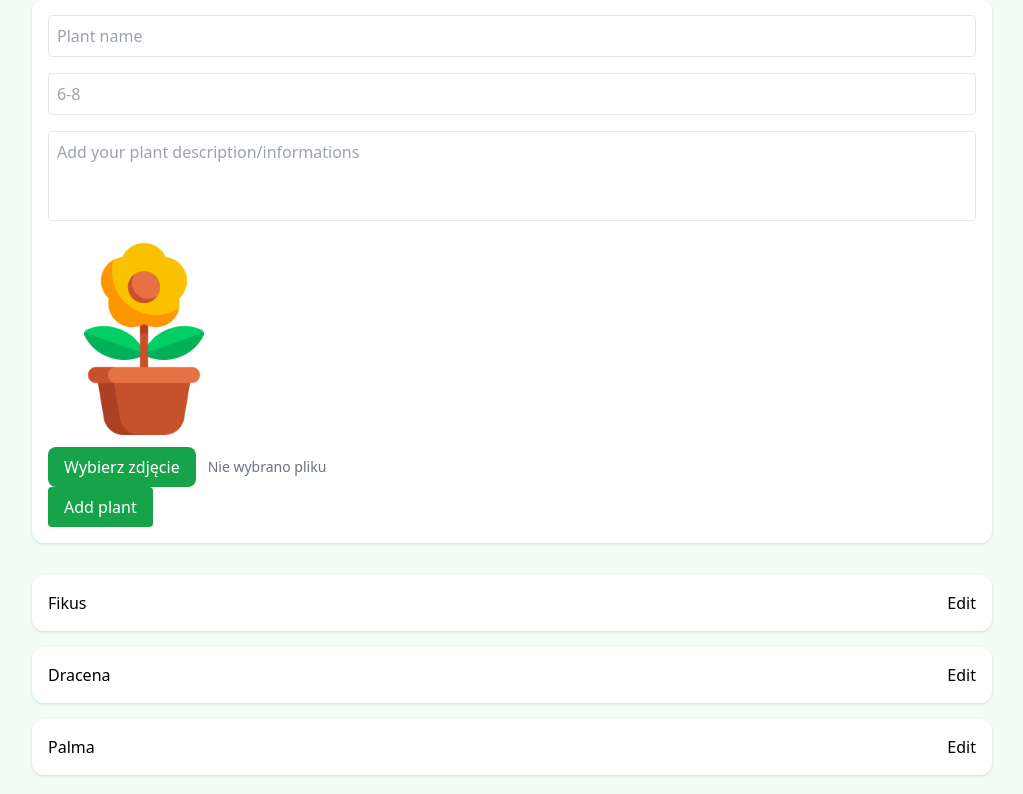
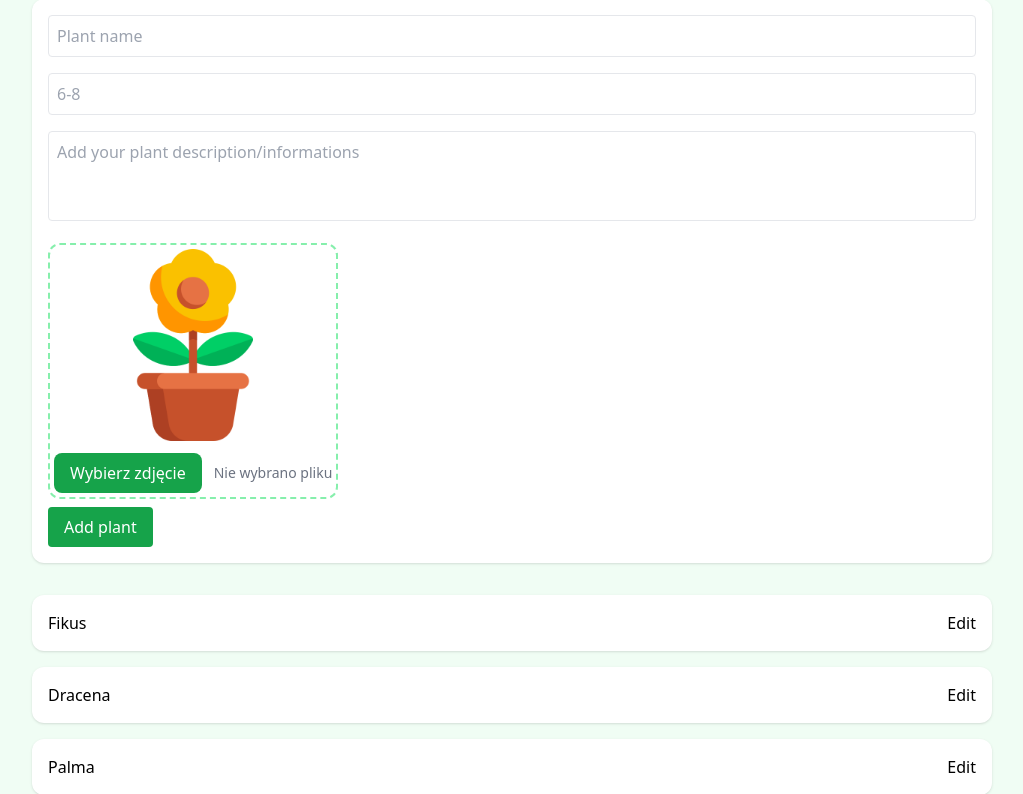
Before and after one commit to PLudrak/waterring, a FastAPI app: page /manage-plants in a window 1280 px wide. Shown: the part 180-974 px from the top of the page, without its empty margins (128-1151 px from the left). Run offline with FastAPI, Linux system fonts and the light colour scheme; some libraries are stand-ins or nearby versions.

Commit message:
cosmetics in upload form

```diff
--- a/app/templates/macros/forms.html
+++ b/app/templates/macros/forms.html
@@ -3,7 +3,7 @@
     initial_image=None,
     label="Wybierz zdjęcie"
 ) %}
-<div class="image-upload flex flex-col gap-3">
+<div class="image-upload flex flex-col border-green-300 gap-3 border-2 border rounded-xl border-dashed p-1 mb-2 items-center justify-center">
 
     <div class="w-48 h-48">
         <img
--- a/app/templates/manage_plants.html
+++ b/app/templates/manage_plants.html
@@ -17,10 +17,13 @@
 		<textarea id="info" name="info" class="border rounded p-2 w-full resize-none" rows="3"
 			placeholder="Add your plant description/informations"></textarea>
 	</div>
-	{{ image_upload(name="image") }}
-	<button class="bg-green-600 text-white px-4 py-2 rounded">
-		Add plant
-	</button>
+	<div class="flex">
+
+		{{ image_upload(name="image") }}
+	</div>
+		<button class="bg-green-600 text-white px-4 py-2 rounded">
+			Add plant
+		</button>
 </form>
 <div class="space-y-4">
 
```
Also changed, not shown: plants.db.
